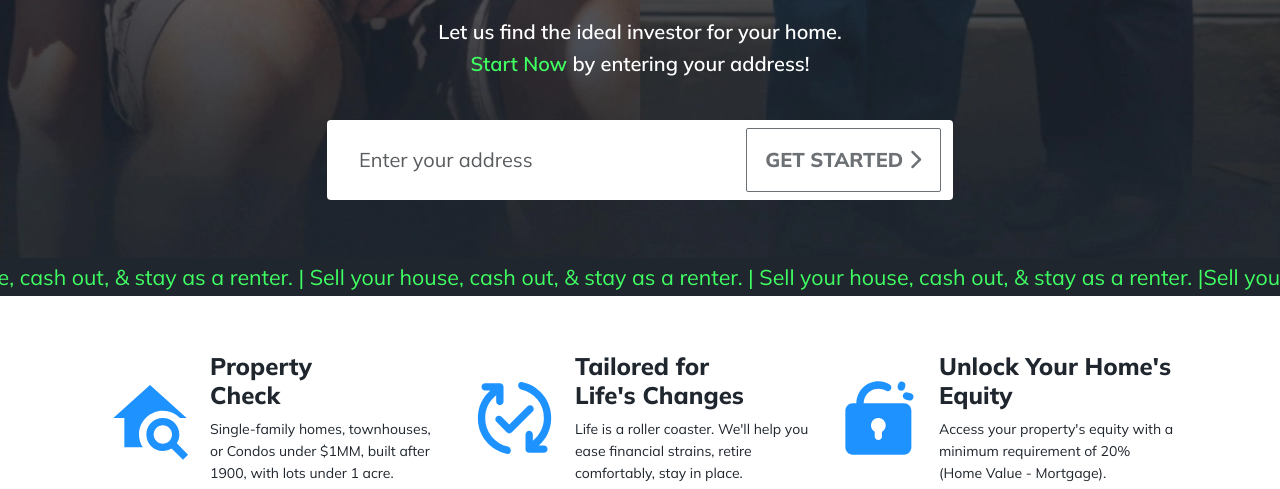
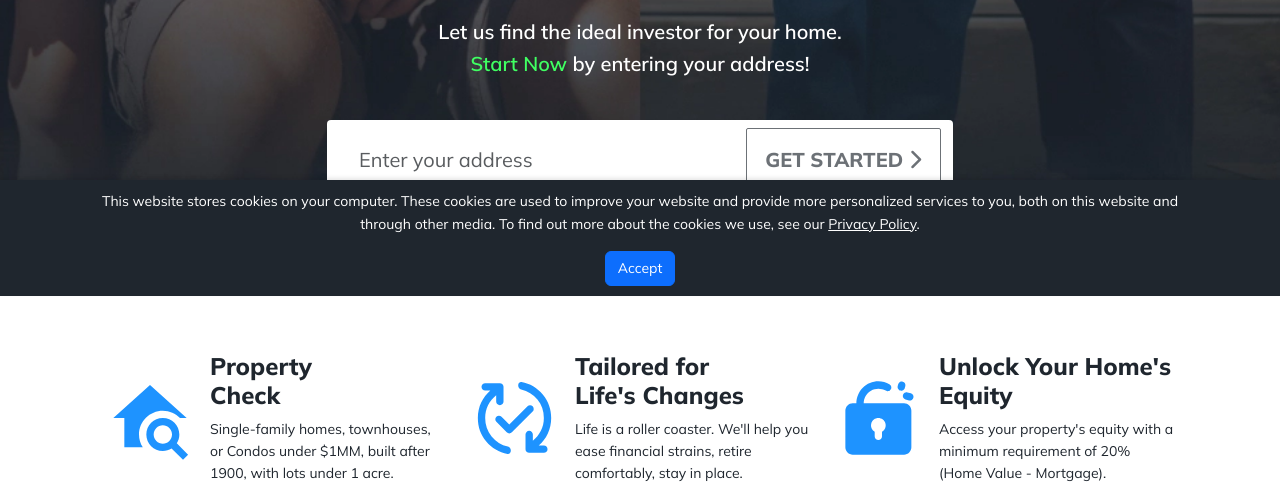
Before and after one commit to rafaelCastilloUX/websitev4S2R, a PHP site: page /index.php in a window 1280 px wide. Shown: the part 1148-1637 px from the top of the page. Run offline with PHP 8.4, Linux system fonts and the light colour scheme; some libraries are stand-ins or nearby versions.

Commit message:
Fixing cookie modal

```diff
--- /dev/null
+++ b/css/cookie-banner.css
@@ -0,0 +1,12 @@
+#cookie-banner {
+    position: fixed;
+    bottom: 0;
+    left: 0;
+    width: 100%;
+    background-color: var(--color-principal);
+    padding: 10px;
+    text-align: center;
+    box-shadow: 0 -2px 4px rgba(0, 0, 0, 0.1);
+    z-index: 999999;
+    display: none;
+  }
--- a/templates/cookie-banner.php
+++ b/templates/cookie-banner.php
@@ -9,4 +9,5 @@
 </div>
  <!-- Cookie !-->
  <script src="resources/cookie.js"></script>
+ <link rel="stylesheet" href="css/cookie-banner.css">
   <!-- End Cookie !-->
```
